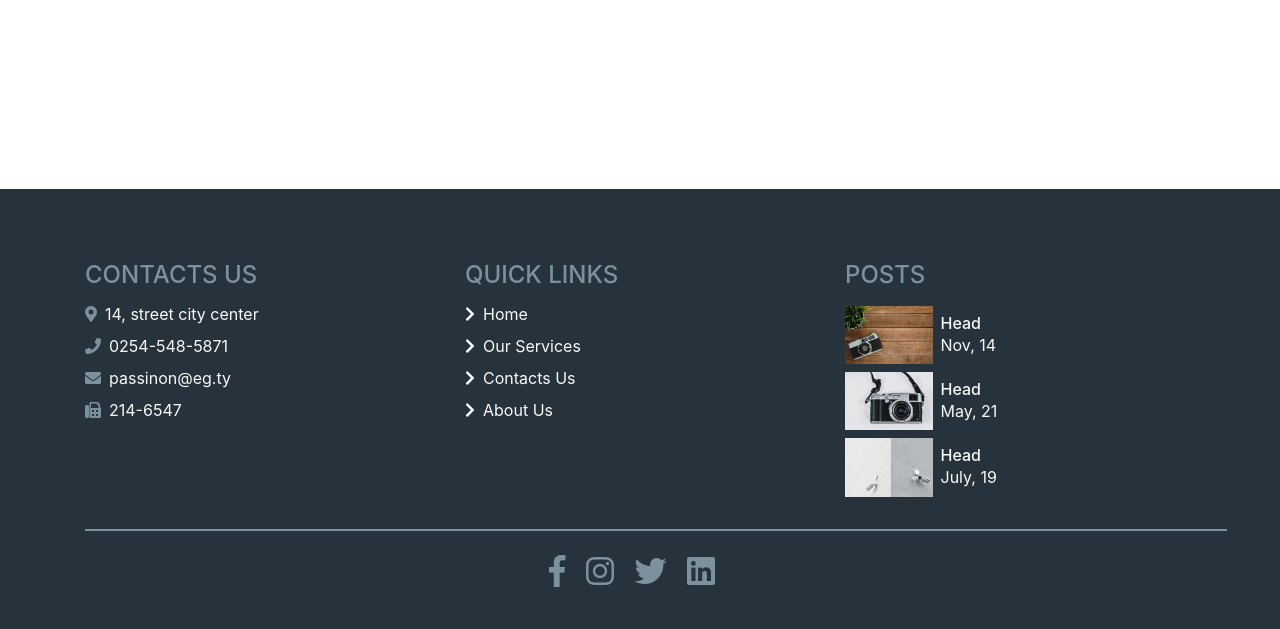
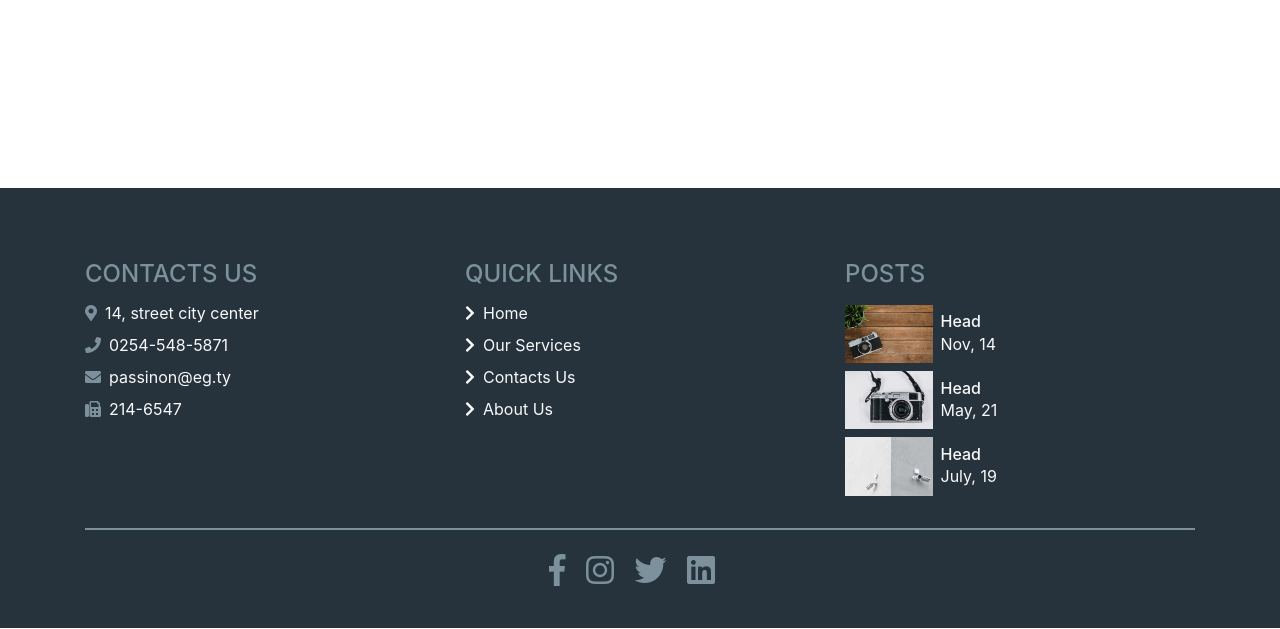
Before and after one commit to mahmoudelshaieb/surveillance-systems, a plain HTML site: page gallery.html in a window 1280 px wide. Shown: the part 2045-2674 px from the top of the page. Drawn offline with nearby package versions, Linux system fonts and the light colour scheme.

Commit message:
fix reponsive layout in medium screens footer

```diff
--- a/footer.html
+++ b/footer.html
@@ -53,7 +53,7 @@
                     </ul>
                 </div>
             </div>
-            <hr class="my-border-light container-fluid">
+            <hr class="my-border-light">
             <div class="social text-center pt-2 pb-3">
                 <a href="#" class="my-light-text"><i class="fab fa-facebook-f fa-2x pr-3"></i></a>
                 <a href="#" class="my-light-text"><i class="fab fa-instagram fa-2x pr-3"></i></a>
```
